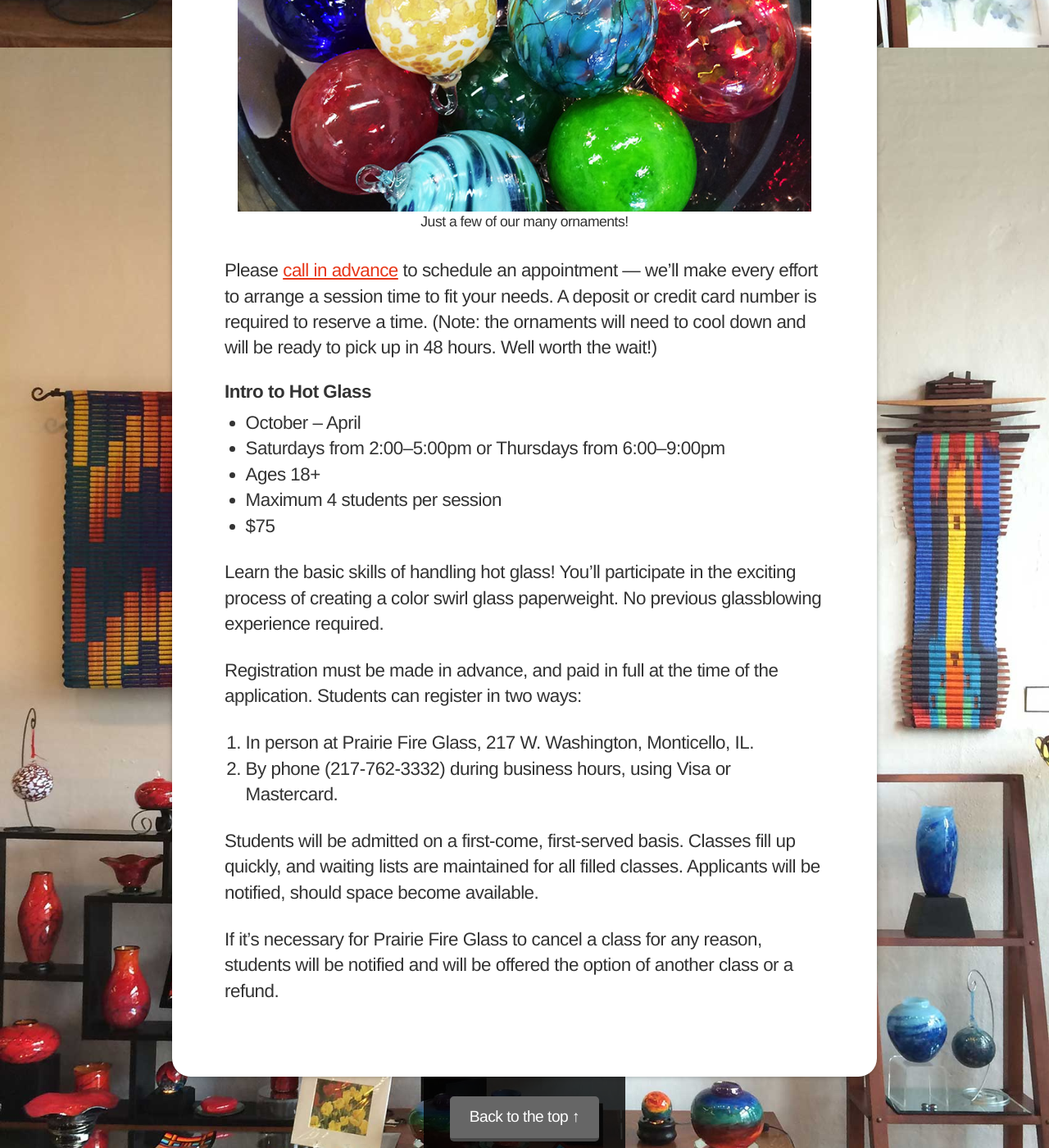
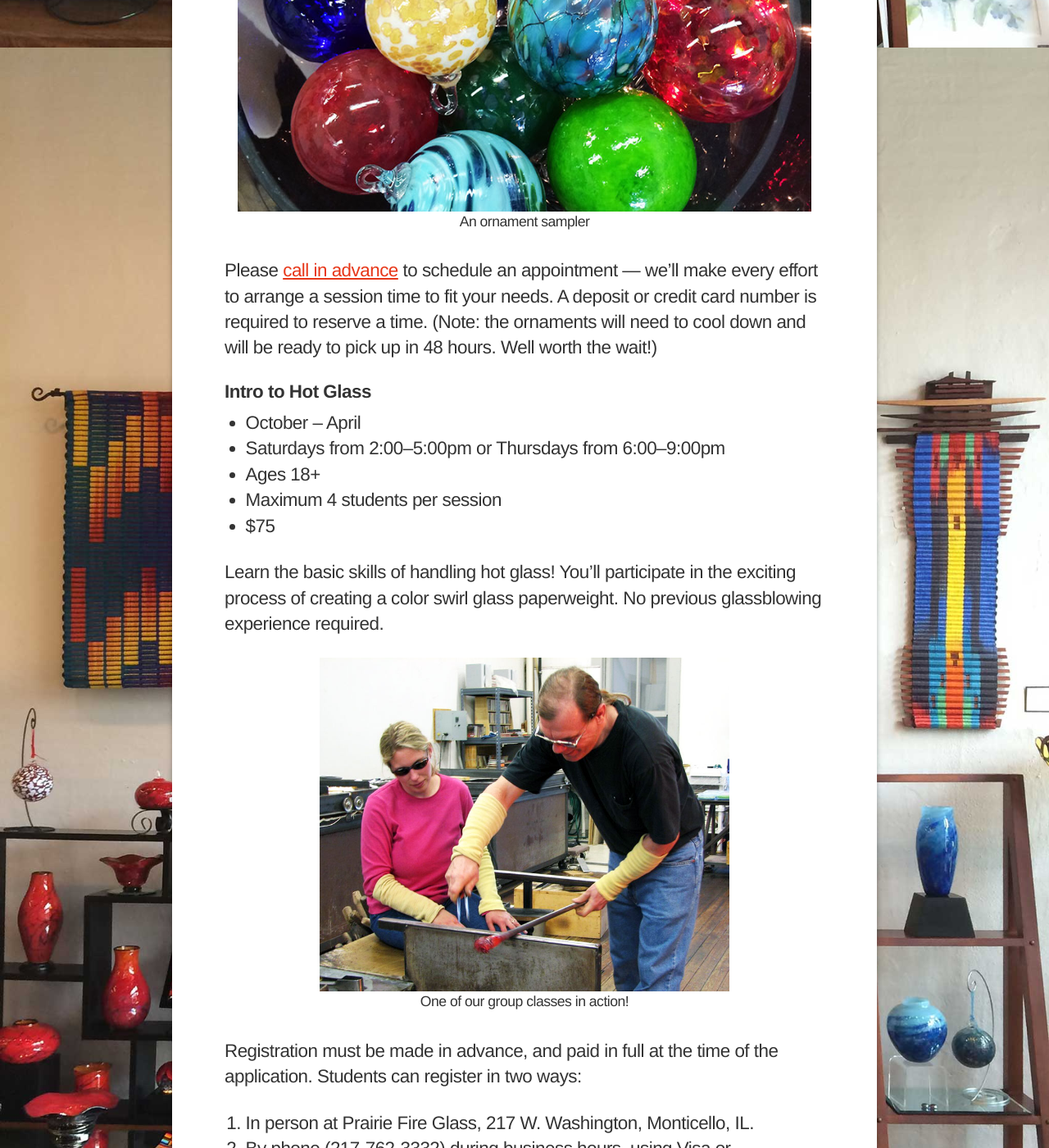
Before and after one commit to prairiefireglass/prairiefireglass.github.io, a Jekyll site: the page built from events/index.html, in a window 1280 px wide and 1400 px high, scrolled down 1649 px. Shown: the whole window at 82% size. Built offline with Jekyll 4.4.1, drawn with Linux system fonts in a browser that asks for light colours; nearby versions of some CDN libraries.

Commit message:
New images

```diff
--- a/events/index.html
+++ b/events/index.html
@@ -53,7 +53,7 @@ layout: home
     </p>
     <figure class="page-image">
       <img src="/assets/images/events/ornaments.jpg" style="max-width: 700px;">
-      <figcaption class="page-image__caption">Just a few of our many ornaments!</figcaption>
+      <figcaption class="page-image__caption">An ornament sampler</figcaption>
     </figure>
     <p>
       Please <a href="/contact/">call in advance</a> to schedule an appointment — we’ll make every effort to arrange a session time to fit your needs. A deposit or credit card number is required to reserve a time. (Note: the ornaments will need to cool down and will be ready to pick up in 48 hours. Well worth the wait!)
@@ -71,6 +71,10 @@ layout: home
     <p>
       Learn the basic skills of handling hot glass! You&rsquo;ll participate in the exciting process of creating a color swirl glass paperweight. No previous glassblowing experience required.
     </p>
+    <figure class="page-image">
+      <img src="/assets/images/events/class.jpg" style="max-width: 500px;">
+      <figcaption class="page-image__caption">One of our group classes in action!</figcaption>
+    </figure>
     <p>
       Registration must be made in advance, and paid in full at the time of the application. Students can register in two ways:
     </p>
```
Also changed, not shown: assets/images/events/class.jpg (added), assets/images/events/colors.jpg, assets/images/events/ornaments.jpg.
